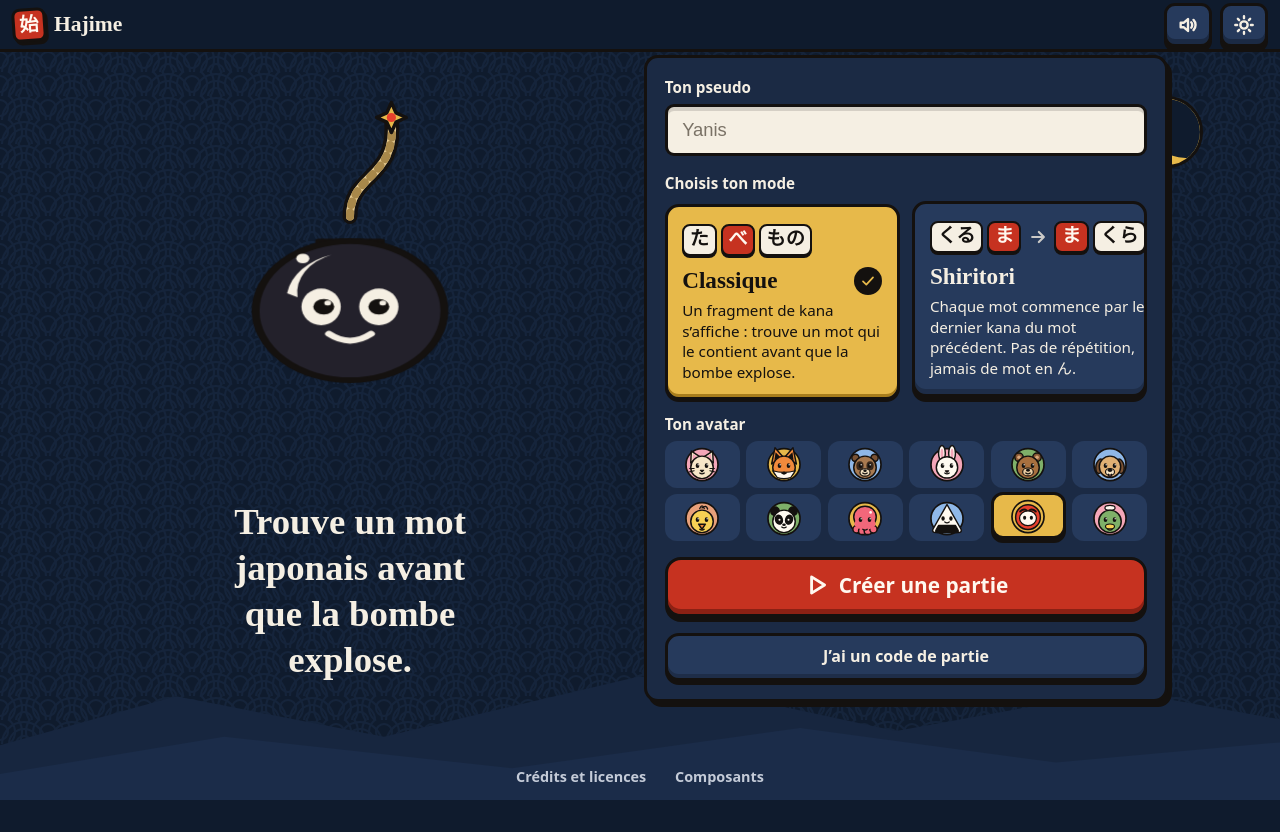
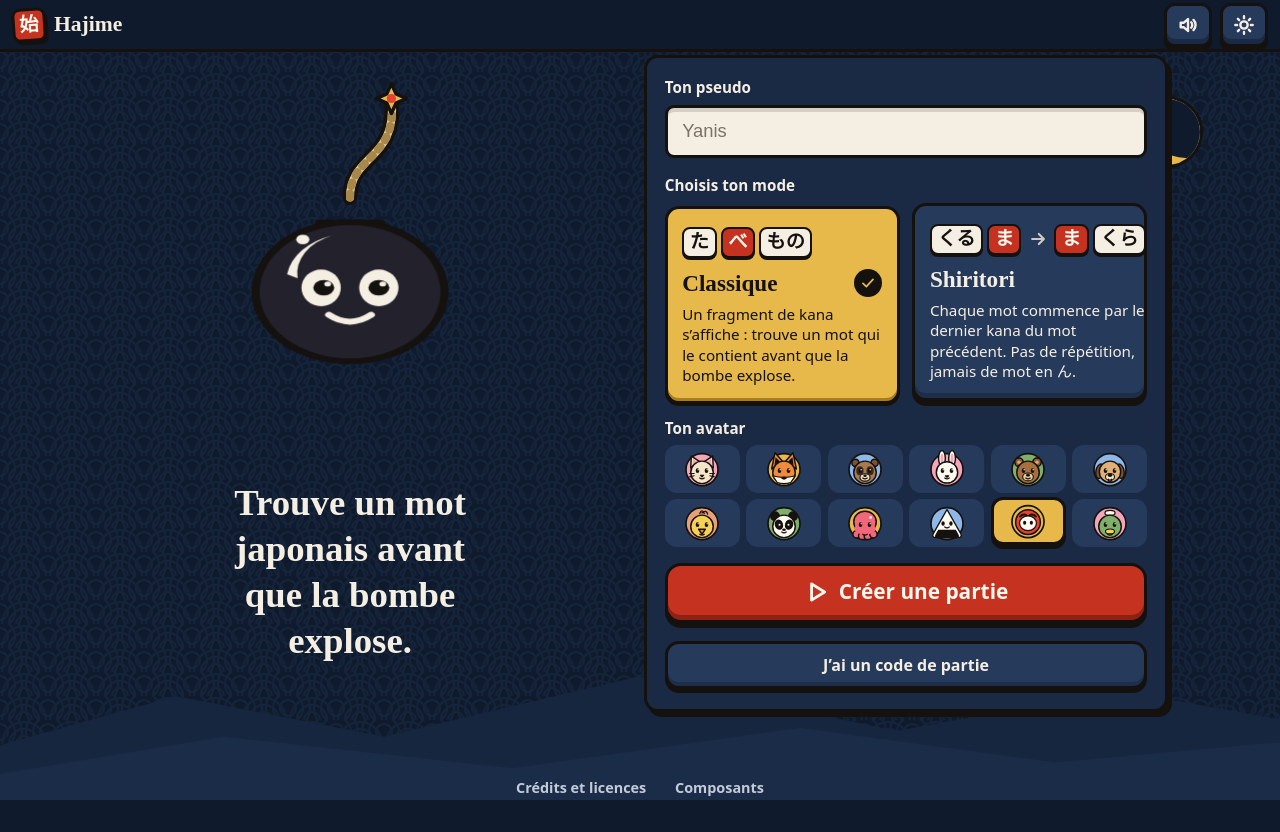
Before and after one commit to yanis-san/hajimegame, a SvelteKit app in the folder apps/web/: page / in a window 1280 px wide. Built offline with nearby package versions, Linux system fonts and the light colour scheme; no server answers.

Commit message:
style(web): nudge the home hero up slightly on desktop

```diff
--- a/apps/web/src/routes/+page.svelte
+++ b/apps/web/src/routes/+page.svelte
@@ -275,6 +275,8 @@
 		.hero {
 			align-content: center;
 			gap: 1.2rem;
+			/* nudges the left block up a little (half of this value) */
+			padding-bottom: 3rem;
 		}
 		.bomb-small {
 			display: none;
```
